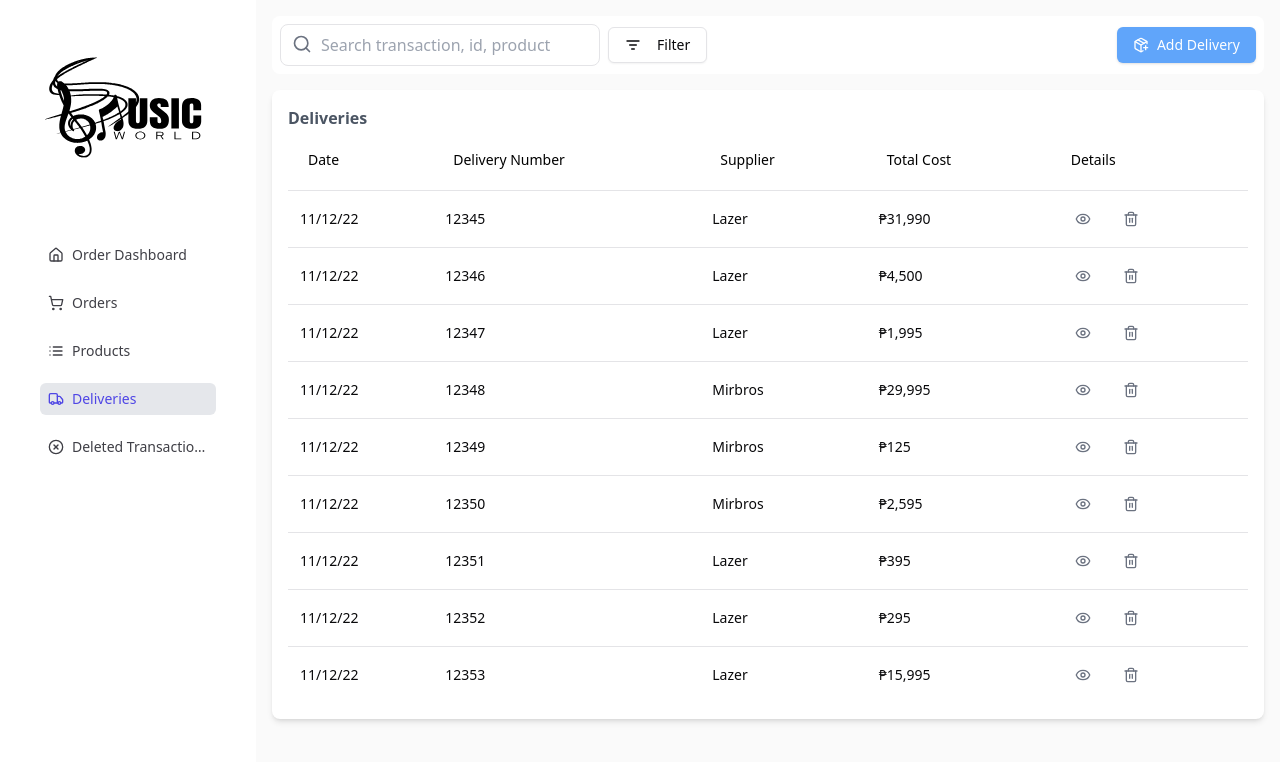
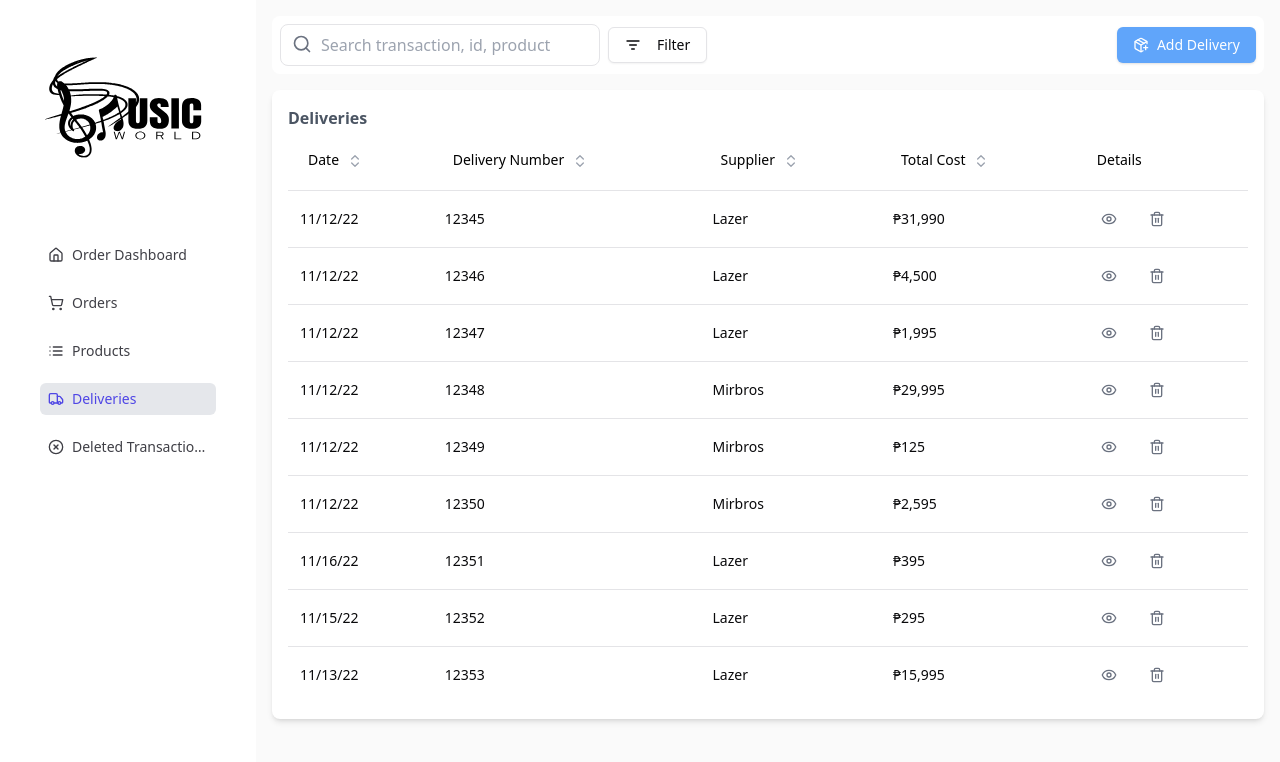
Before and after one commit to abbypagtalunan/MusicWorld-IMSv.1, a Next.js app in the folder client/: page /staff/deliveries in a window 1280 px wide. Shown: the top 762 px of the page. Built offline with nearby package versions, Linux system fonts and the light colour scheme.

Commit message:
column sort for staff deliveries

```diff
--- a/client/src/app/staff/deliveries/page.js
+++ b/client/src/app/staff/deliveries/page.js
@@ -9,7 +9,7 @@ import { Button } from "@/components/ui/button";
 import { Input } from "@/components/ui/input";
 import { Dialog, DialogTrigger, DialogContent, DialogHeader, DialogTitle, DialogClose, } from "@/components/ui/dialog";
 import { Select, SelectTrigger, SelectContent, SelectItem, SelectValue } from "@/components/ui/select";
-import { Search, ListFilter, Trash2, Eye, PackagePlus } from "lucide-react";
+import { Search, ListFilter, Trash2, Eye, PackagePlus, ChevronsUpDown, ChevronUp, ChevronDown} from "lucide-react";
 import { Label } from "@/components/ui/label";
 import { DropdownMenu, DropdownMenuTrigger, DropdownMenuContent, DropdownMenuItem, DropdownMenuSub, DropdownMenuSubTrigger, DropdownMenuSubContent } from "@/components/ui/dropdown-menu";
 
@@ -34,9 +34,9 @@ const delivery = [
   { dateAdded: "11/12/22", deliveryNum: "12348", supplier: "Mirbros", totalCost: "₱29,995" },
   { dateAdded: "11/12/22", deliveryNum: "12349", supplier: "Mirbros", totalCost: "₱125" },
   { dateAdded: "11/12/22", deliveryNum: "12350", supplier: "Mirbros", totalCost: "₱2,595" },
-  { dateAdded: "11/12/22", deliveryNum: "12351", supplier: "Lazer", totalCost: "₱395" },
-  { dateAdded: "11/12/22", deliveryNum: "12352", supplier: "Lazer", totalCost: "₱295" },
-  { dateAdded: "11/12/22", deliveryNum: "12353", supplier: "Lazer", totalCost: "₱15,995" },
+  { dateAdded: "11/16/22", deliveryNum: "12351", supplier: "Lazer", totalCost: "₱395" },
+  { dateAdded: "11/15/22", deliveryNum: "12352", supplier: "Lazer", totalCost: "₱295" },
+  { dateAdded: "11/13/22", deliveryNum: "12353", supplier: "Lazer", totalCost: "₱15,995" },
 ];
 
 export default function DeliveriesPage() {
@@ -49,6 +49,52 @@ export default function DeliveriesPage() {
     setSelectedFilter(filter);
     setSelectedSubFilter(subFilter);
   };
+
+  // Sort
+  const [sortConfig, setSortConfig] = useState({ key: null, direction: "ascending" });
+
+  const handleSort = (key) => {
+    setSortConfig((prev) => {
+      if (prev.key === key) {
+        return {
+          key,
+          direction: prev.direction === "ascending" ? "descending" : "ascending",
+        };
+      }
+      return { key, direction: "ascending" };
+    });
+  };
+
+  function SortIcon({ column }) {
+      if (sortConfig.key !== column) return <ChevronsUpDown className="inline ml-1 w-4 h-4 text-gray-400" />;
+      return sortConfig.direction === "ascending" ? (
+        <ChevronUp className="inline ml-1 w-4 h-4 text-blue-500" />
+      ) : (
+        <ChevronDown className="inline ml-1 w-4 h-4 text-blue-500" />
+      );
+  }
+
+  function getSortedDeliveries() {
+  const key = sortConfig.key;
+  if (!key) return [...delivery]; // No sort applied
+
+  return [...delivery].sort((a, b) => {
+    let valA = a[key];
+    let valB = b[key];
+
+    // For totalCost: strip currency symbol and commas
+    if (key === "totalCost") {
+      valA = parseFloat(valA.replace(/[₱,]/g, ""));
+      valB = parseFloat(valB.replace(/[₱,]/g, ""));
+    }
+
+    if (sortConfig.direction === "ascending") {
+      return valA > valB ? 1 : valA < valB ? -1 : 0;
+    } else {
+      return valA < valB ? 1 : valA > valB ? -1 : 0;
+    }
+  });
+}
 
   return (
     <SidebarProvider>
@@ -128,15 +174,15 @@ export default function DeliveriesPage() {
             <Table>
               <TableHeader className="sticky top-0 bg-white z-10">
                 <TableRow>
-                  <TableHead>Date</TableHead>
-                  <TableHead>Delivery Number</TableHead>
-                  <TableHead>Supplier</TableHead>
-                  <TableHead>Total Cost</TableHead>
+                  <TableHead onClick={() => handleSort("dateAdded")} className="cursor-pointer">Date <SortIcon column="dateAdded" /></TableHead>
+                  <TableHead onClick={() => handleSort("deliveryNum")} className="cursor-pointer">Delivery Number <SortIcon column="deliveryNum" /></TableHead>
+                  <TableHead onClick={() => handleSort("supplier")} className="cursor-pointer">Supplier <SortIcon column="supplier" /></TableHead>
+                  <TableHead onClick={() => handleSort("totalCost")} className="cursor-pointer">Total Cost <SortIcon column="totalCost" /></TableHead>
                   <TableHead>Details</TableHead>
                 </TableRow>
               </TableHeader>
               <TableBody>
-                {delivery.map((d) => (
+                {getSortedDeliveries().map((d) => (
                   <TableRow key={d.deliveryNum}>
                     <TableCell>{d.dateAdded}</TableCell>
                     <TableCell>{d.deliveryNum}</TableCell>
```
